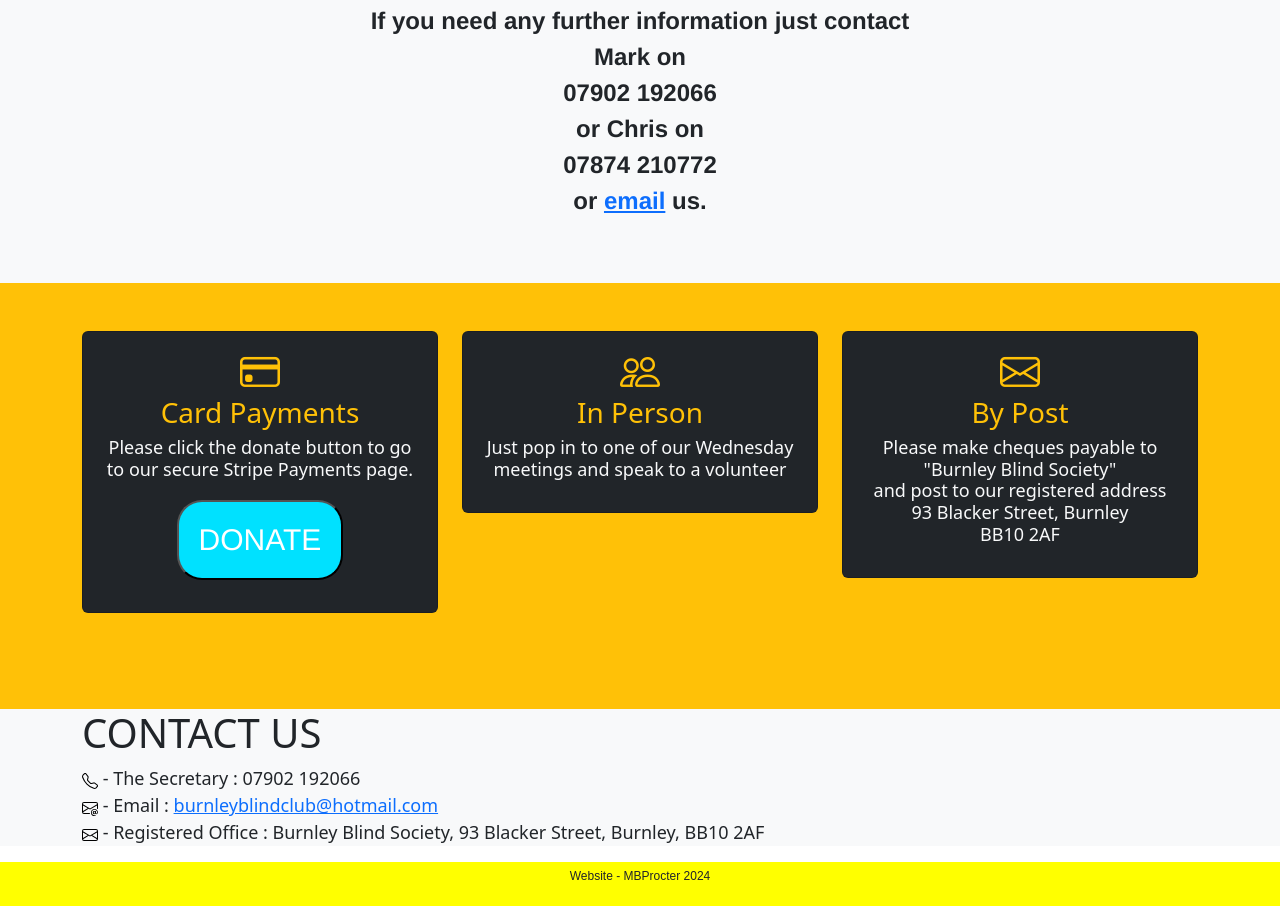
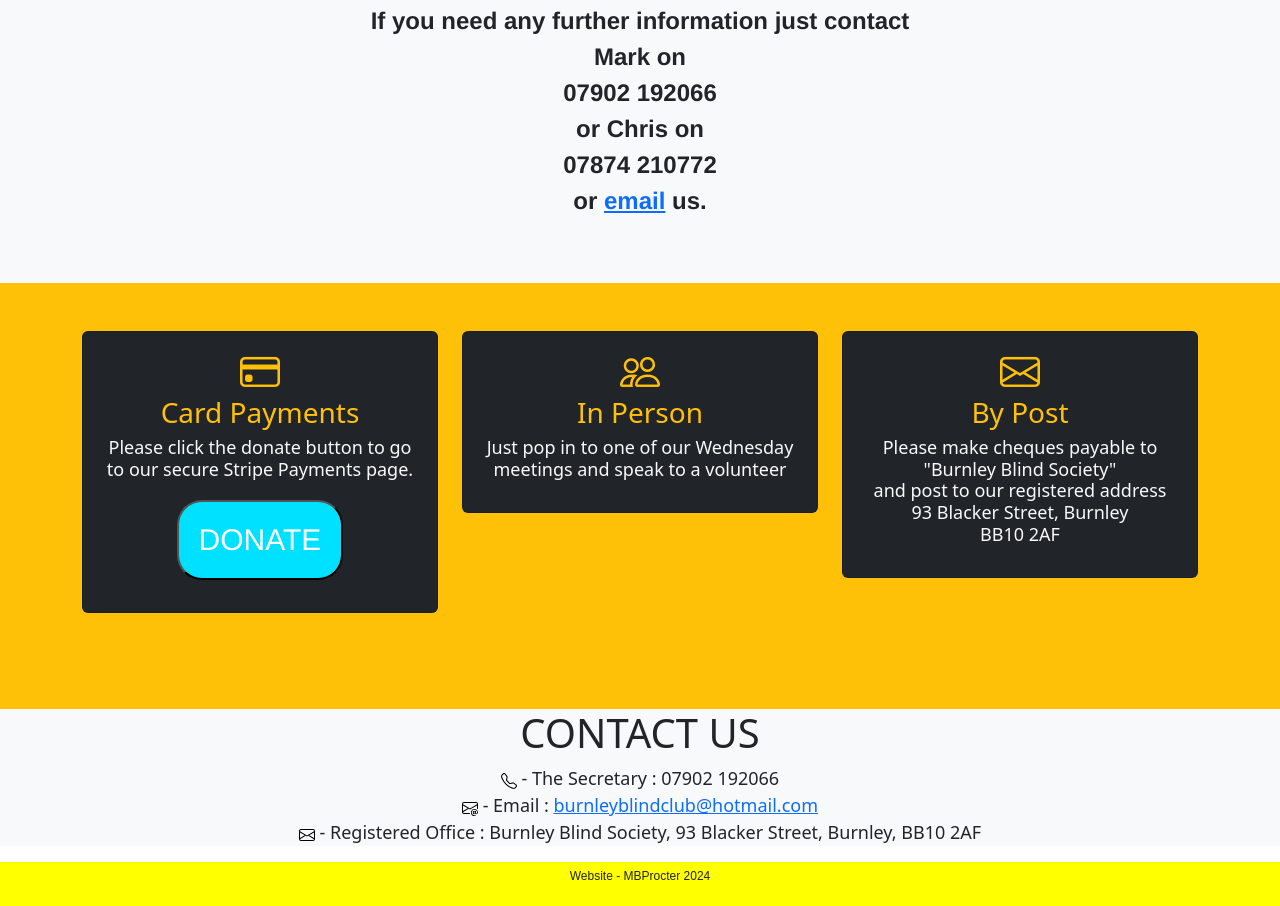
Before and after one commit to BurnleyBlindSociety/burnleyblindsociety.github.io, a plain HTML site: page index.html in a window 1280 px wide. Shown: the part 1229-2135 px from the top of the page. Drawn offline with nearby package versions, Linux system fonts and the light colour scheme.

Commit message:
Add files via upload

```diff
--- a/css/style.css
+++ b/css/style.css
@@ -30,9 +30,14 @@ body {
   font-size: large;
 }
 
+.contactheader {
+  text-align: center;
+}
+
 .contactways {
   font-size: large;
   font-weight: 400;
+  text-align: center;
 }
 
 .abouttext {
```
